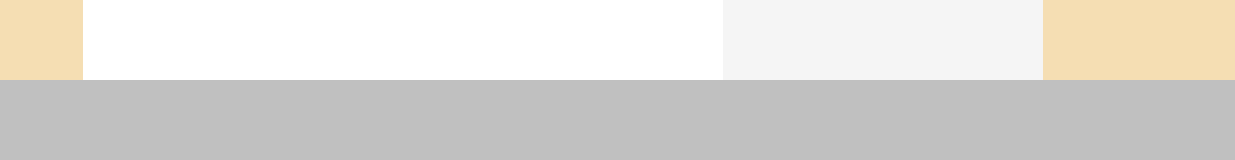
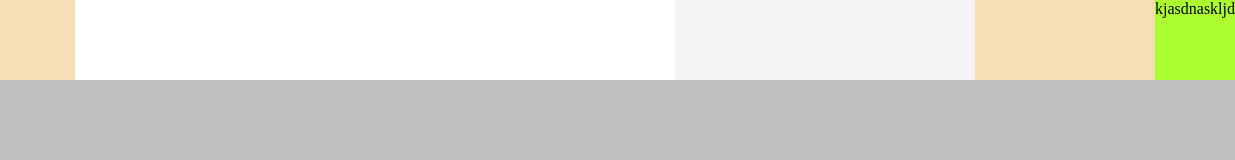
Before and after one commit to cupoksit406-creator/Project1, a plain HTML site: page index.htm in a window 1280 px wide. Shown: the full height of the page, 45-1280 px from the left. Drawn offline with Linux system fonts and the light colour scheme.

Commit message:
Update index.htm

```diff
--- a/index.htm
+++ b/index.htm
@@ -22,6 +22,7 @@
         <div class="button">
             <!-- <button>Müraciət et</button> -->
         </div>
+        kjasdnaskljd
     </header>
 </body>
 </html>
```
